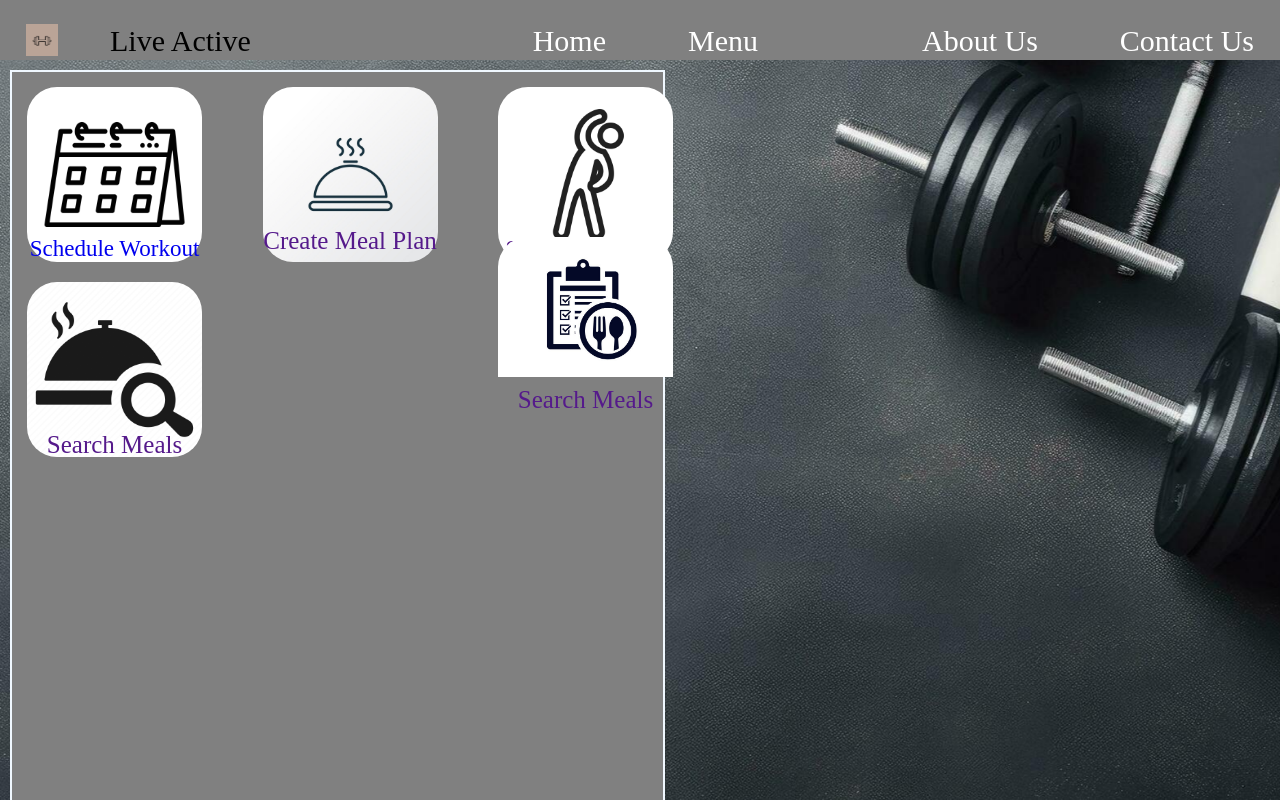
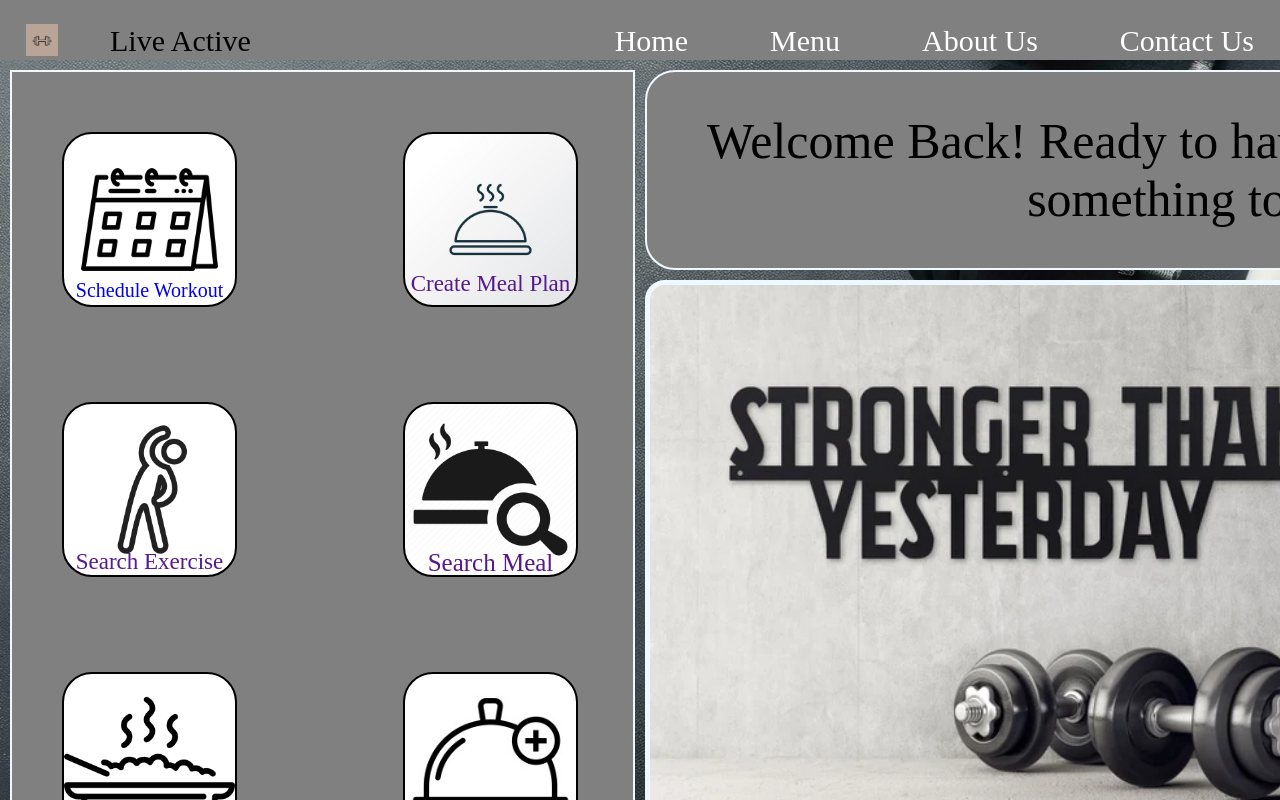
Before and after one commit to xTh3Unkn0wnx/CS-180-Team-6-Project, a React (Vite) app in the folder main-src/: page /home in a window 1280 px wide. Built offline with nearby package versions, Linux system fonts and the light colour scheme.

Commit message:
Almost complete with home screen UI

```diff
--- a/main-src/src/client/components/homeScreen.css
+++ b/main-src/src/client/components/homeScreen.css
@@ -70,7 +70,7 @@ a{
 }
 
 .leftSide{
-    flex: 1 1 200px
+    flex: 200px;
 }
 
 
@@ -90,19 +90,19 @@ a{
 }
 
 .featureContainer{
-    width: 655px;
+    margin: 10px;
+    width: 625px;
     height: 825px;
-    margin: 10px;
     border: 2px solid aliceblue;
     background-color: grey;
     display: flex;
     flex-direction: row;
-    padding: 15px;
     flex-wrap: wrap;
     align-content: flex-start;
     justify-content: space-between;
+}
 
-}
+
 
 .links:hover{
     border-bottom: 2px solid pink;
@@ -120,22 +120,26 @@ a{
 .clickableContainer{
     width: 150px;
     height: 150px;
+    margin: 60px;
+    margin-left: 50px;
+    margin-right: 80px;
+
 }
 
 .textBottomWorkout{
     margin-top: 85%;
-    font-size: 23px;
+    font-size: 20px;
     font-family: 'Montserrat';
 }
 
-.textBottomMeal{
-    font-size: 25px;
+.textBottomCreateMeal{
+    font-size: 23px;
     font-family: 'Montserrat';
     margin-top: 80%;
 }
 
 .textBottomSearchExercise{
-    font-size: 25px;
+    font-size: 23px;
     font-family: 'Montserrat';
     margin-top: 85%;
 }
@@ -165,6 +169,7 @@ a{
     cursor: pointer;
     display: flex;
     flex-direction: column;
+    border: 2px solid black;
 }
 
 
@@ -177,6 +182,7 @@ a{
     display: flex;
     flex-direction: column;
     border-radius: 30px;
+    border: 2px solid black;
 }
 
 .searchMealBox{
@@ -188,6 +194,7 @@ a{
     display: flex;
     flex-direction: column;
     border-radius: 30px;
+    border: 2px solid black;
 }
 
 .mealBox{
@@ -199,6 +206,7 @@ a{
     display: flex;
     flex-direction: column;
     border-radius: 30px;
+    border: 2px solid black;
 }
 
 .viewMealBox{
@@ -210,10 +218,11 @@ a{
     display: flex;
     flex-direction: column;
     border-radius: 30px;
+    border: 2px solid black;
 }
 
 .textBottomViewMeal{
-    font-size: 25px;
+    font-size: 23px;
     font-family: 'Montserrat';
     margin-top: 85%;
 }
@@ -221,3 +230,61 @@ a{
 .rowSpacing{
     padding-top: 45px;
 }
+
+.addMealBox{
+    width: 175px;
+    height: 175px;
+    background-image: url("../assets/addMeal.jpg");
+    background-size: contain;
+    background-repeat: no-repeat;
+    display: flex;
+    flex-direction: column;
+    border-radius: 30px;
+    border: 2px solid black;
+}
+
+.textBottomAddMeal{
+    font-size: 23px;
+    font-family: 'Montserrat';
+    margin-top: 85%;
+}
+
+.pictureContainer{
+    width: 500px;
+    height: 500px;
+    background-color: white;
+}
+
+.homeScreenContainer{
+    display: flex;
+    flex-direction: column;
+    flex-wrap: wrap;
+    align-content: flex-start;
+}
+
+.sidePicture{
+    margin-top: 10px;
+    margin-right: 300px;
+    height: 550px;
+    width: 750px;
+    background-image: url("../assets/homeScreenPic.jpg");
+    background-repeat: no-repeat;
+    background-size: cover;
+    border-radius: 20px;
+    border: 5px solid aliceblue;
+}
+
+.welcomeContainer{
+    margin-top: 10px;
+    height: 200px;
+    width: 1260px;
+    background-color: grey;
+    border-radius: 30px;
+    border: 2px solid aliceblue;
+    align-items: center;
+}
+
+.welcomeContainerText{
+    margin: 40px;
+    font-size: 50px;
+}
--- a/main-src/src/client/homeScreen.tsx
+++ b/main-src/src/client/homeScreen.tsx
@@ -20,15 +20,19 @@ const Home = () => {
                                 <a href=""> Schedule Workout </a>
                                 <a href=""> View Calendar </a>
                                 <a href=""> Create Meal Plan </a>
+                                <a href=""> Search For Exercise </a>
+                                <a href=""> Search a Meal </a>
+                                <a href=""> View Meal </a>
+                                <a href=""> Add Meal </a>
                             </div>
                         </li>
-                        <li><a href="" className="links">  </a></li>
                         <li><a href="" className="links"> About Us </a></li>
                         <li><a href="" className="links"> Contact Us </a></li>
                     </ul>
                 </div>
             </div>
 
+            <div className="homeScreenContainer">
                 <div className="featureContainer">
                     <a href="/login" className="clickableContainer">
                         <div className="calendarBox">
@@ -38,7 +42,7 @@ const Home = () => {
 
                     <a href="" className="clickableContainer">
                         <div className="mealBox">
-                        <div className="textBottomMeal"> Create Meal Plan </div>
+                            <div className="textBottomCreateMeal"> Create Meal Plan </div>
                         </div>
                     </a>
 
@@ -48,21 +52,30 @@ const Home = () => {
                         </div>
                     </a>
 
-                <div className="rowSpacing">
                         <a href="" className="clickableContainer">
                             <div className="searchMealBox">
-                            <div className="textBottomSearchMeal"> Search Meals </div>
+                                <div className="textBottomSearchMeal"> Search Meal </div>
+                            </div>
+                        </a>
+
+                    <a href="" className="clickableContainer">
+                            <div className="viewMealBox">
+                                <div className="textBottomViewMeal"> View Meal </div>
+                            </div>
+                    </a>
+
+                    <a href="" className="clickableContainer">
+                            <div className="addMealBox">
+                                <div className="textBottomAddMeal"> Add Meal </div>
                             </div>
                     </a>
                 </div>
 
-                <a href="" className="clickableContainer">
-                        <div className="viewMealBox">
-                            <div className="textBottomViewMeal"> Search Meals </div>
+                <div className="welcomeContainer">
+                    <div className="welcomeContainerText"> Welcome Back! Ready to have a good workout? Select a something to get started!</div>
                 </div>
-                </a>
+                <div className="sidePicture"></div>
             </div>
-
         </body>
     );
 }
```
Also changed, not shown: main-src/src/client/assets/addMeal.jpg (added), main-src/src/client/assets/viewMeal.jpg. Lines whose indentation alone changed are shown as unchanged.
